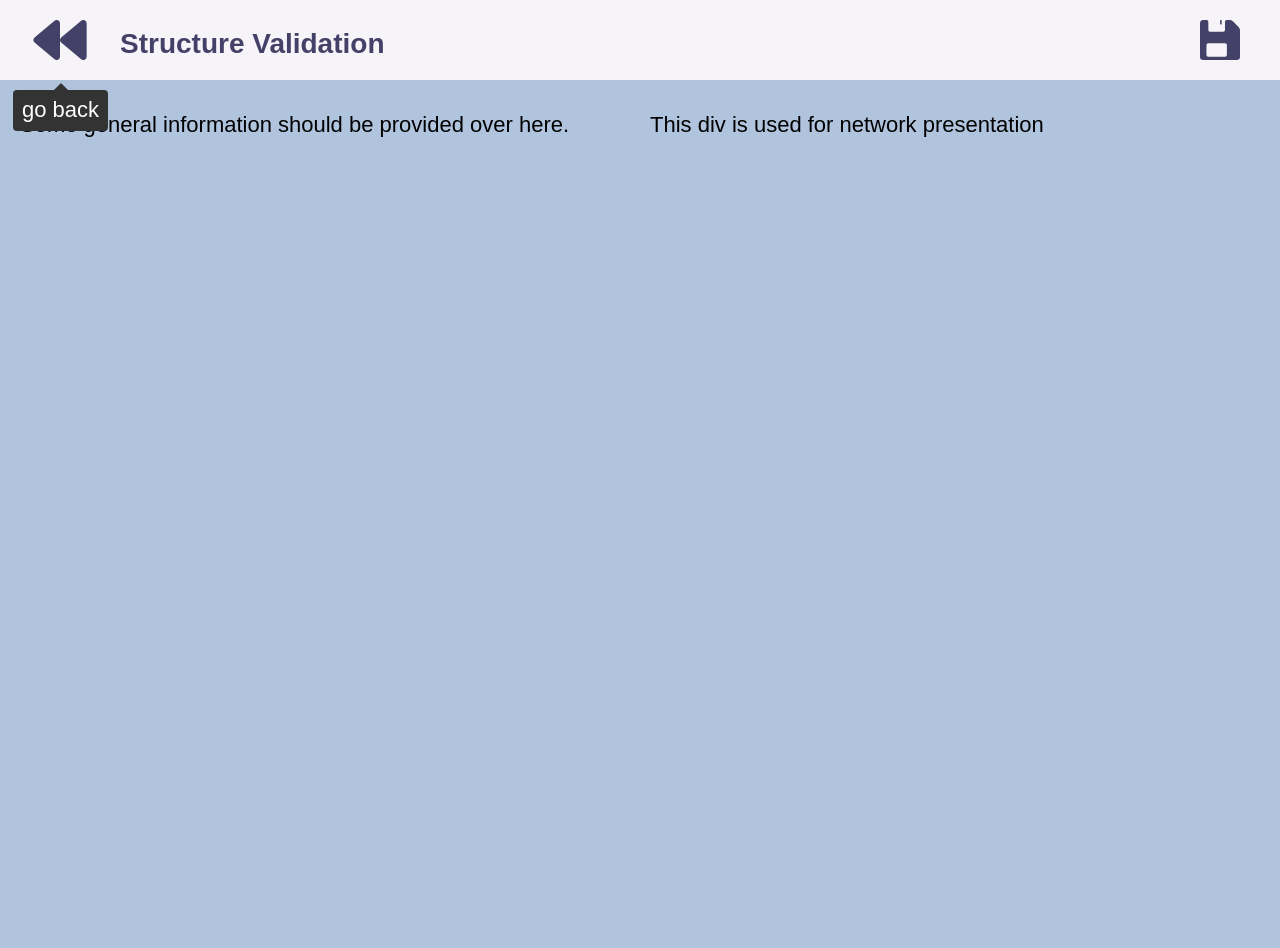
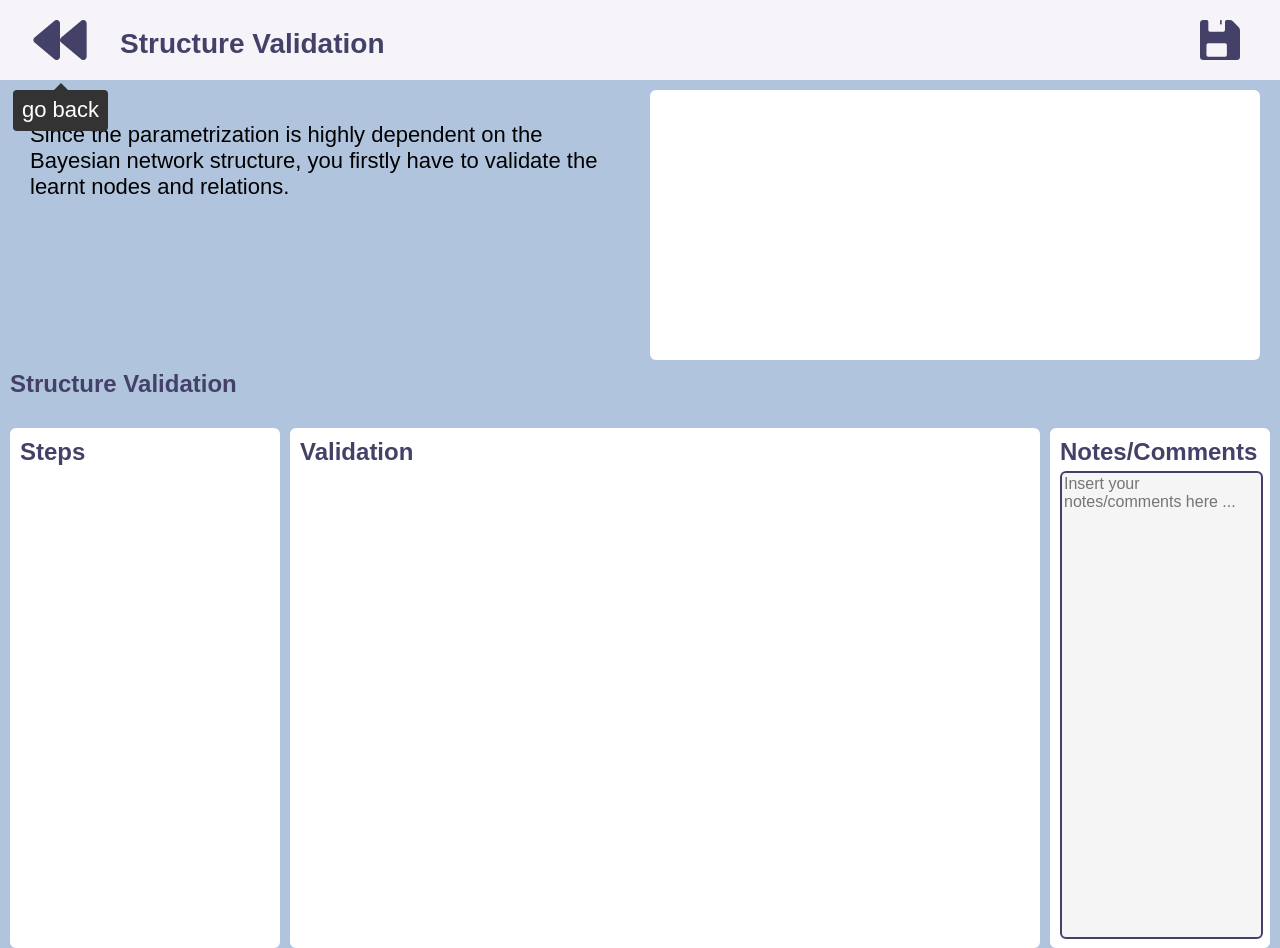
Before and after one commit to JulianeMu/BN_development_validation, a Flask app: template templates/structure_validation.html in a window 1280 px wide. Before the commit the page ends 137 px from the top, so only its background shows below. Run offline with Flask 2, Linux system fonts and the light colour scheme; the template is opened without the code that fills it, so the values that code supplies are empty.

Commit message:
general structure of structure validation view

```diff
--- a/templates/general_ids.js
+++ b/templates/general_ids.js
@@ -78,6 +78,11 @@ const circle_label_id = "label_";
 const path_id = "path";
 const splitter = "____";
 const class_network_label_text = 'network_label_text';
-const class_network_edges = 'network_edges';
+const class_network_legend_text = 'network_legend_text';
+const class_network_edges = 'network_path';
+const class_network_circle = 'network_circle';
+const transition_duration = 200;
 
-const transition_duration = 200;
+
+//-----------------------structure validation
+const class_top_divs_intro_overview = "top_divs_intro_overview";
--- a/templates/multi_language_strings/language_strings.js
+++ b/templates/multi_language_strings/language_strings.js
@@ -70,6 +70,10 @@ const lang_id_include_preknowledge = "lang_id_include_preknowledge";
 const lang_id_heading_data_driven_structure = "lang_id_heading_data_driven_structure";
 
 
+const lang_id_legend_reason = "lang_id_legend_reason";
+const lang_id_legend_effect = "lang_id_legend_effect";
+
+
 
 // global variable of all used strings
 var language_string = [
@@ -111,4 +115,7 @@ var language_string = [
     {id: lang_id_include_preknowledge, eng: "Integrate Prior Knowledge", de: "integriere Vorwissen"},
     {id: lang_id_tooltip_click_to_select, eng: "click to include/exclude from structural learning", de: "Klicken um Variable in Strukturerlernung mit einzubeziehen/auszuschließen"},
     {id: lang_id_heading_data_driven_structure, eng:"Data-Driven Bayesian Network Structure", de:"Datenbasierte Struktur des Bayes'schen Netzwerkes"},
+
+    {id: lang_id_legend_reason, eng:"reason", de:"Ursache"},
+    {id: lang_id_legend_effect, eng:"effect", de:"Effekt"},
 ];
--- a/templates/network_style.css
+++ /dev/null
@@ -1,15 +0,0 @@
-.network_label_text{
-    font-size: var(--network_label-font-size);
-    text-anchor: middle;
-    fill: var(--main-font-color);
-}
-
-.network_group_label {
-    font-size: 20px;
-    font-weight: 400;
-    width: calc(100%);
-    margin: 30px 0;
-    padding: 0 0 0 0;
-    /*color: var(--main-font-color);*/
-    color: black;
-}
--- a/templates/structure_validation.html
+++ b/templates/structure_validation.html
@@ -46,7 +46,7 @@
     <!--------style------------------------>
     <link href="style_general.css" rel="stylesheet">
     <link href="style_structural_validation.css" rel="stylesheet">
-    <link href="network_style.css" rel="stylesheet">
+    <link href="style_network.css" rel="stylesheet">
 </head>
 
 
@@ -64,13 +64,23 @@
 
     <div class="main_content" id="main_content">
         <div class="content">
-            <div style="height:auto; width: calc(50% - 2* var(--main-margin)); position: relative; float: left; padding: var(--main-margin)">
-                <p>Some general information should be provided over here.</p>
+            <div class="top_divs_intro_overview" id="general_information">
+                <p>Since the parametrization is highly dependent on the Bayesian network structure, you firstly have to
+                    validate the learnt nodes and relations.</p>
             </div>
-            <div style="height:auto; width: calc(50% - 2* var(--main-margin)); position: relative; float: left; padding: var(--main-margin)">
-                <p>This div is used for network presentation</p>
+            <div class="top_divs_intro_overview top_div_overview" id ="id_network_view"></div>
+            <p class="h2">Structure Validation</p>
+            <div class="steps_structure_validation_div">
+                <p class="h3">Steps</p>
             </div>
-            <div style="height: 100px; width: 100%; position: relative; float: left; padding: var(--main-margin)"></div>
+            <div class="structure_validation_div">
+                <p class="h3">Validation</p>
+            </div>
+            <div class="steps_structure_validation_div notes_comments_structure_validation_div">
+                <p class="h3">Notes/Comments</p>
+<!--                <input class="notes_comments_input" type="text">-->
+                <textarea class="notes_comments_input" name="Text1" placeholder="Insert your notes/comments here ..."></textarea>
+            </div>
 
         </div>
     </div>
@@ -90,7 +100,13 @@
     current_html_page = 2;
 
     initialize_header(lang_id_structure_validation);
-    //initialize_inspect_data_learn_model();
+    load_data_from_backend(function (response) {
+        if (response) {
+
+            console.log(learned_structure_data)
+            initialize_network_view(id_network_view, 50, false);
+        }
+    })
 </script>
 </body>
 </html>
--- a/templates/style_general.css
+++ b/templates/style_general.css
@@ -20,13 +20,15 @@
     --footer_height: 100px;
     --highlight_color: #d96ce4;
     --header_images_width: 120px;
+    --div-border-radius: 6px;
+    --main_font: 'Fira Sans', sans-serif;
 }
 
 body{
     margin: 0;
     padding: 0;
     background-color: var(--main-background-color);
-    font-family: 'Fira Sans', sans-serif;
+    font-family: var(--main_font);
     font-weight: var(--main-font-weight);
     font-size: var(--main-font-size);
     opacity: 0;
--- a/templates/style_structural_validation.css
+++ b/templates/style_structural_validation.css
@@ -1,3 +1,71 @@
+:root {
+    --steps_structure_validation_div_width: 250px;
+    --notes_comments_structure_validation_div_width: 200px;
+    --structure_validation_div_height: 500px;
+}
+
+.top_divs_intro_overview{
+    height:250px;
+    width: calc(50% - 4* var(--main-margin));
+    position: relative;
+    float: left;
+    margin: var(--main-margin);
+    padding: var(--main-margin);
+}
+
+.top_div_overview {
+    border-radius: var(--div-border-radius);
+    background-color: white;
+}
+
+.steps_structure_validation_div {
+    border-radius: var(--div-border-radius);
+    background-color: white;
+    width: var(--steps_structure_validation_div_width);
+    height: var(--structure_validation_div_height);
+    position: relative;
+    float: left;
+    padding: var(--main-margin);
+}
+
+.notes_comments_structure_validation_div {
+    width: var(--notes_comments_structure_validation_div_width);
+}
+
+.structure_validation_div{
+    border-radius: var(--div-border-radius);
+    background-color: white;
+    width: calc(100% - 8*var(--main-margin) - var(--steps_structure_validation_div_width) - var(--notes_comments_structure_validation_div_width));
+    height: var(--structure_validation_div_height);
+    position: relative;
+    float: left;
+    padding: var(--main-margin);
+    margin-left: var(--main-margin);
+    margin-right: var(--main-margin);
+}
+
+.h3 {
+    font-size: 24px;
+    font-weight: 600;
+    width: calc(100%);
+    padding: 0 0 0 0;
+    margin: 0;
+    color: var(--main-font-color);
+}
+
+.notes_comments_input{
+    margin-top: var(--padding);
+    width: calc(100% - var(--padding));
+    height: calc(100% - 30px - 2*var(--padding));
+    resize: none;
+    border-radius: var(--div-border-radius);
+    border: 2px solid var(--main-font-color);
+    color: var(--main-font-color);
+    background-color: #F5F5F5;
+    font-family: var(--main_font);
+    font-size: var(--network_label-font-size);
+}
+
 #myProgress {
     position: relative;
     float: left;
--- a/templates/view/data_overview_structure_learning/clinical_workflow_groups.js
+++ b/templates/view/data_overview_structure_learning/clinical_workflow_groups.js
@@ -75,7 +75,7 @@ function initialize_clinical_workflow_groups(data_inspection_div) {
 
         update_group_divs_in_network_view();
         if (learned_structure_data !== null) {
-            initialize_network_view(learned_structure_data);
+            update_network_view(learned_structure_data);
         }
     });
     update_all_colors_and_text();
@@ -205,7 +205,7 @@ function add_group(original_id) {
         update_group_divs_in_network_view();
 
         if (learned_structure_data !== null) {
-            initialize_network_view(learned_structure_data);
+            update_network_view(learned_structure_data);
         }
         hide_add_group_view();
 
@@ -244,7 +244,7 @@ function remove_group(group_id) {
     update_group_divs_in_network_view();
 
     if (learned_structure_data !== null) {
-        initialize_network_view(learned_structure_data);
+        update_network_view(learned_structure_data);
     }
 }
 
@@ -335,7 +335,7 @@ function select_variables_for_group(group_information) {
         update_all_colors_and_text();
 
         if (learned_structure_data !== null) {
-            initialize_network_view(learned_structure_data);
+            update_network_view(learned_structure_data);
         }
 
         hide_add_group_view();
--- a/templates/view/data_overview_structure_learning/prior_knowledge.js
+++ b/templates/view/data_overview_structure_learning/prior_knowledge.js
@@ -144,7 +144,7 @@ function initialize_prior_knowledge_view (structure_learning_div) {
         .attr('value', get_language__label_by_id(lang_id_learn_structure))
         .on('click', function (d) {
             learn_structure_from_data(function (response) {
-                initialize_network_view(response);
+                update_network_view(response);
             })
         });
 
--- a/templates/view/data_overview_structure_learning/structural_learning.js
+++ b/templates/view/data_overview_structure_learning/structural_learning.js
@@ -9,74 +9,10 @@ function initialize_structural_learning_view(structure_learning_div) {
         .style('width', '100%')
         .style('height', network_view_height + 'px')
         .style('background-color', 'white')
-        .style('border-radius', 6 + 'px');
+        .style('border-radius', 'var(--div-border-radius)');
 
 
-    const space_left = 100;
-    const padding = 15;
+    initialize_network_view(id_network_view, 100, true);
 
-    d3.select('#' + id_network_view)
-        .append('div')
-        .attr('id', id_network_view_child)
-        .style('position', 'absolute')
-        .style('width', 'calc(100% - 2*' + padding + 'px)')
-        .style('height', (parseFloat(d3.select('#' + id_network_view).style('height')) - 2* padding) + 'px')
-        .style('padding', padding + 'px')
-        .style('overflow-y', 'scroll')
-        .style('overflow-x', 'scroll')
-        .append("svg")
-        .style('width', 'calc(100%-' + space_left + 'px)')
-        .style('height', '90%')
-        .style('left', space_left + 'px')
-        .style('position', 'absolute')
-        .style('fill', 'none');
-
-    update_group_divs_in_network_view();
 
 }
-
-
-function get_workflow_step_group(variable_id) {
-    let group = initial_groups.filter(x => x.variables.includes(variable_id));
-    if(group.length > 0) {
-        return(group[0].id);
-    }
-    return null;
-}
-
-function update_group_divs_in_network_view () {
-    d3.select('#' + id_network_view_child).selectAll('.' + id_class_groups_in_network_view).remove();
-
-    for (let i = initial_groups.length-1; i >-1; i--) {
-
-        let group_div = d3.select('#' + id_network_view_child)
-            .append('div')
-            .lower()
-            .attr('class', id_class_groups_in_network_view)
-            .attr('id', id_class_groups_in_network_view + initial_groups[i].id)
-            .style('width', 100+'%')
-            .style('height', 0 + 'px')
-            .style('position', 'relative')
-            .style('float', 'left')
-            .style('opacity', 0.5)
-            .style('background-color', color_clinical_workflow_groups(initial_groups.findIndex(x => x.id === initial_groups[i].id) + 1))
-            .style('border-radius', 6 + 'px')
-            .append('p')
-            .attr('id', 'network_group_label_' + initial_groups[i].id)
-            .attr('class', 'network_group_label')
-            .text(function () {
-                if (initial_groups[i].label.length > 5) {
-                    return initial_groups[i].label.substr(0, 5) + '...'
-                }
-                return initial_groups[i].label
-            })
-            .style('padding-left', 5+'px')
-            .style('opacity', 0);
-
-        tippy(group_div.node(), {
-            content: initial_groups[i].label,
-            placement: "top-start",
-            appendTo: 'parent',
-        });
-    }
-}
```
Also changed, not shown: templates/inspect_data_learn_model.html (+7 -3 lines), templates/style_data_inspection_model_learning.css (+5 -5 lines), templates/style_network.css (added, +34 -0 lines), templates/view/data_overview_structure_learning/network_dagre.js (+166 -25 lines).
